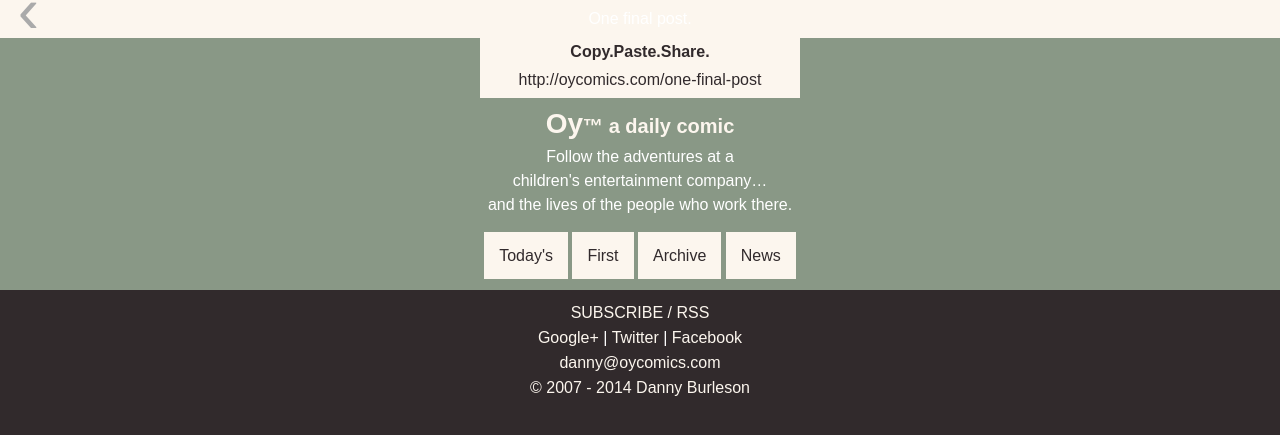
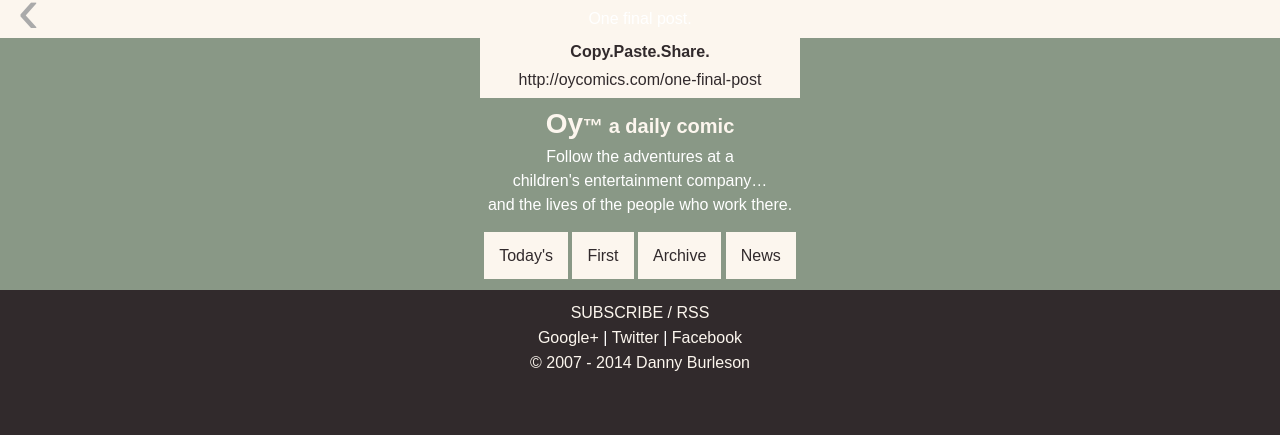
Before and after one commit to oycomics/oycomics.github.io, a Jekyll site: the page built from index.html, in a window 1280 px wide. Shown: the top 435 px of the page. Built offline with Jekyll 4.4.1, drawn with Linux system fonts in a browser that asks for light colours; Markdown is read by kramdown in place of the engine named in the settings; the list of posts is cut into pages by our own code.

Commit message:
Update footer.html

```diff
--- a/_includes/footer.html
+++ b/_includes/footer.html
@@ -3,6 +3,5 @@
 		<a class="footer_nav_item googleplus" href="https://plus.google.com/+Oycomics" target="_blank">Google+</a> |
 	<a class="footer_nav_item twitter" href="https://twitter.com/oycomics" target="_blank">Twitter</a> |
 	<a class="footer_nav_item facebook" href="https://www.facebook.com/oycomics" target="_blank">Facebook</a><br>
-	<a href="mailto:danny@oycomics.com" class="footer_nav_item email">danny@oycomics.com</a>
 	<a href="mailto:danny@oycomics.com" class="copyright">&copy; 2007 - {{ site.time | date: "%Y" }} Danny Burleson</a>
 </div>
```
